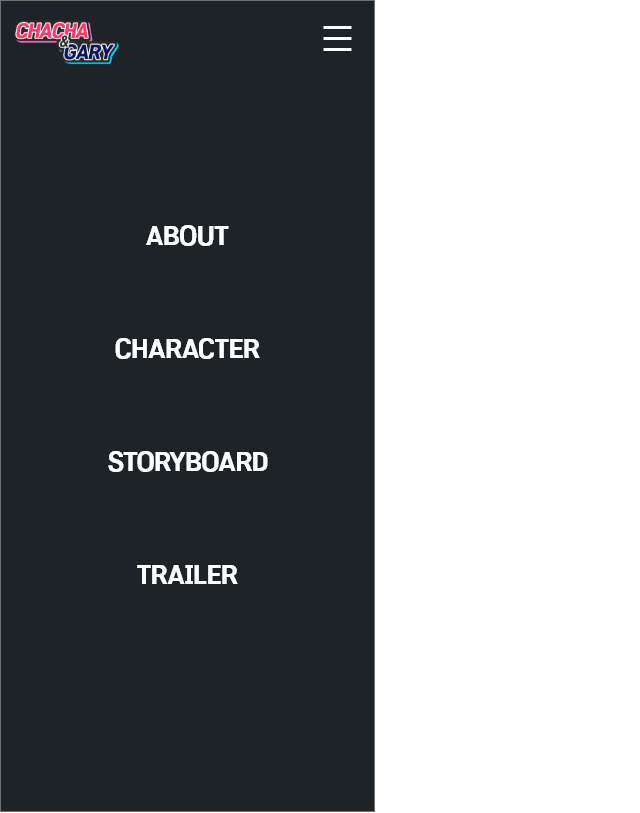
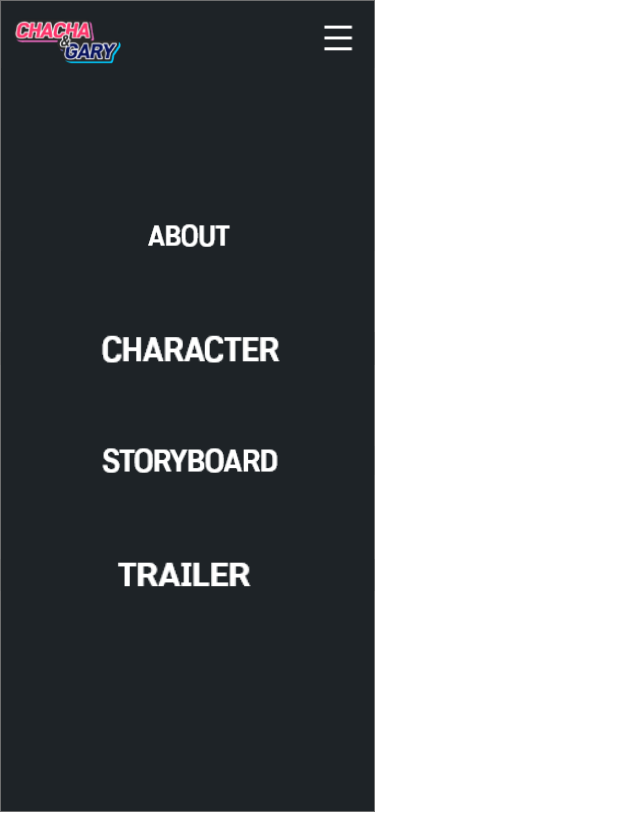
Before and after one commit to doya9818/mobile-chacha-gary-menu, a plain HTML site: page index.html in a window 1280 px wide. Shown: the whole page, without its empty margins (0-640 px from the left). Drawn offline with Linux system fonts and the light colour scheme.

Commit message:
Update index.html

```diff
--- a/index.html
+++ b/index.html
@@ -1,92 +1,103 @@
 <html>
 <head>
-<title>menu</title>
+<title>iPhone X-XS-11 Pro – 2</title>
 <meta http-equiv="Content-Type" content="text/html; charset=utf-8">
+	<link href="style.css" rel="stylesheet" type="text/css">
 </head>
 <body bgcolor="#FFFFFF" leftmargin="0" topmargin="0" marginwidth="0" marginheight="0">
-<!-- Save for Web Slices (menu.png) -->
+<!-- Save for Web Slices (iPhone X-XS-11 Pro – 2.png) -->
+	<div id="wrap">
 <table id="Table_01" width="375" height="813" border="0" cellpadding="0" cellspacing="0">
 	<tr>
-		<td colspan="3">
-			<img src="images/index_01.png" width="121" height="69" alt=""></td>
-		<td colspan="5">
-			<img src="images/index_02.png" width="197" height="69" alt=""></td>
+		<td colspan="2">
+			<a href="https://doya9818.github.io/mobile-chacha-gary-home/">
+			<img src="images/index_01.png" width="123" height="68" alt="">
+			</a></td>
+		<td colspan="4">
+			<img src="images/index_02.png" width="196" height="68" alt=""></td>
 		<td>
-			<img src="images/index_03.png" width="57" height="69" alt=""></td>
+			<a href="https://doya9818.github.io/mobile-chacha-gary-menu/">
+			<img src="images/index_03.png" width="56" height="68" alt="">
+			</a></td>
 	</tr>
 	<tr>
-		<td colspan="9">
+		<td colspan="7">
 			<img src="images/index_04.png" width="375" height="152" alt=""></td>
 	</tr>
 	<tr>
-		<td colspan="4">
-			<img src="images/index_05.png" width="142" height="29" alt=""></td>
+		<td colspan="3">
+			<img src="images/index_05.png" width="144" height="31" alt=""></td>
 		<td>
-			<img src="images/index_06.png" width="90" height="29" alt=""></td>
-		<td colspan="4">
-			<img src="images/index_07.png" width="143" height="29" alt=""></td>
+			<a href="https://doya9818.github.io/mobile-chacha-gary-about/">
+			<img src="images/index_06.png" width="89" height="31" alt="">
+			</a></td>
+		<td colspan="3">
+			<img src="images/index_07.png" width="142" height="31" alt=""></td>
 	</tr>
 	<tr>
-		<td colspan="9">
-			<img src="images/index_08.png" width="375" height="85" alt=""></td>
-	</tr>
-	<tr>
-		<td colspan="2">
-			<img src="images/index_09.png" width="111" height="26" alt=""></td>
-		<td colspan="4">
-			<img src="images/index_10.png" width="151" height="26" alt=""></td>
-		<td colspan="3">
-			<img src="images/index_11.png" width="113" height="26" alt=""></td>
-	</tr>
-	<tr>
-		<td colspan="9">
-			<img src="images/index_12.png" width="375" height="88" alt=""></td>
+		<td colspan="7">
+			<img src="images/index_08.png" width="375" height="81" alt=""></td>
 	</tr>
 	<tr>
 		<td>
-			<img src="images/index_13.png" width="103" height="25" alt=""></td>
-		<td colspan="6">
-			<img src="images/index_14.png" width="169" height="25" alt=""></td>
+			<img src="images/index_09.png" width="97" height="33" alt=""></td>
+		<td colspan="4">
+			<a href="https://doya9818.github.io/mobile-chacha-gary-character1/">
+			<img src="images/index_10.png" width="185" height="33" alt="">
+			</a></td>
 		<td colspan="2">
-			<img src="images/index_15.png" width="103" height="25" alt=""></td>
+			<img src="images/index_11.png" width="93" height="33" alt=""></td>
 	</tr>
 	<tr>
-		<td colspan="9">
-			<img src="images/index_16.png" width="375" height="88" alt=""></td>
-	</tr>
-	<tr>
-		<td colspan="3">
-			<img src="images/index_17.png" width="121" height="26" alt=""></td>
-		<td colspan="3">
-			<img src="images/index_18.png" width="141" height="26" alt=""></td>
-		<td colspan="3">
-			<img src="images/index_19.png" width="113" height="26" alt=""></td>
-	</tr>
-	<tr>
-		<td colspan="9">
-			<img src="images/index_20.png" width="375" height="224" alt=""></td>
+		<td colspan="7">
+			<img src="images/index_12.png" width="375" height="81" alt=""></td>
 	</tr>
 	<tr>
 		<td>
-			<img src="images/spacer.gif" width="103" height="1" alt=""></td>
+			<img src="images/index_13.png" width="97" height="29" alt=""></td>
+		<td colspan="4">
+			<a href="https://doya9818.github.io/mobile-chacha-gary-storyboard/">
+			<img src="images/index_14.png" width="185" height="29" alt="">
+			</a></td>
+		<td colspan="2">
+			<img src="images/index_15.png" width="93" height="29" alt=""></td>
+	</tr>
+	<tr>
+		<td colspan="7">
+			<img src="images/index_16.png" width="375" height="84" alt=""></td>
+	</tr>
+	<tr>
 		<td>
-			<img src="images/spacer.gif" width="8" height="1" alt=""></td>
+			<img src="images/index_17.png" width="97" height="32" alt=""></td>
+		<td colspan="4">
+			<a href="https://doya9818.github.io/mobile-chacha-gary-colorscript/">
+			<img src="images/index_18.png" width="185" height="32" alt="">
+			</a></td>
+		<td colspan="2">
+			<img src="images/index_19.png" width="93" height="32" alt=""></td>
+	</tr>
+	<tr>
+		<td colspan="7">
+			<img src="images/index_20.png" width="375" height="221" alt=""></td>
+	</tr>
+	<tr>
 		<td>
-			<img src="images/spacer.gif" width="10" height="1" alt=""></td>
+			<img src="images/spacer.gif" width="97" height="1" alt=""></td>
+		<td>
+			<img src="images/spacer.gif" width="26" height="1" alt=""></td>
 		<td>
 			<img src="images/spacer.gif" width="21" height="1" alt=""></td>
 		<td>
-			<img src="images/spacer.gif" width="90" height="1" alt=""></td>
+			<img src="images/spacer.gif" width="89" height="1" alt=""></td>
 		<td>
-			<img src="images/spacer.gif" width="30" height="1" alt=""></td>
+			<img src="images/spacer.gif" width="49" height="1" alt=""></td>
 		<td>
-			<img src="images/spacer.gif" width="10" height="1" alt=""></td>
+			<img src="images/spacer.gif" width="37" height="1" alt=""></td>
 		<td>
-			<img src="images/spacer.gif" width="46" height="1" alt=""></td>
-		<td>
-			<img src="images/spacer.gif" width="57" height="1" alt=""></td>
+			<img src="images/spacer.gif" width="56" height="1" alt=""></td>
 	</tr>
 </table>
 <!-- End Save for Web Slices -->
+	</div>
 </body>
 </html>
```
